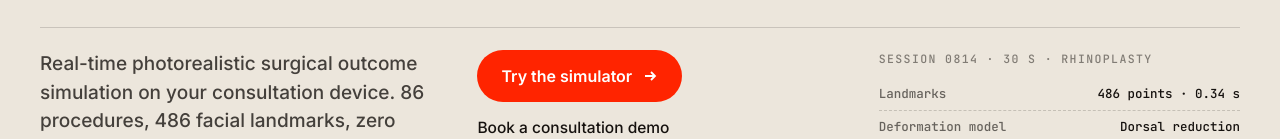
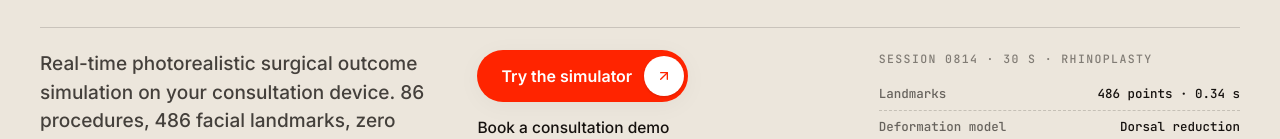
Before and after one commit to shivammane2007/3D_Simulator_Frontend_Web_Integration, a Next.js app: page / in a window 1280 px wide. Shown: the part 457-596 px from the top of the page. Built offline with nearby package versions, Linux system fonts and the light colour scheme; a web font is replaced by a local one.

Commit message:
feat: implement frontend web integration with Next.js, Tailwind CSS, and UI components

```diff
--- a/package.json
+++ b/package.json
@@ -15,8 +15,10 @@
     "@radix-ui/react-dialog": "^1.1.23",
     "@radix-ui/react-dropdown-menu": "^2.1.24",
     "@radix-ui/react-navigation-menu": "^1.2.22",
+    "@radix-ui/react-slot": "^1.5.0",
     "@radix-ui/react-tabs": "^1.1.21",
     "@radix-ui/react-tooltip": "^1.2.16",
+    "class-variance-authority": "^0.7.1",
     "clsx": "^2.1.1",
     "framer-motion": "^13.1.1",
     "gsap": "^3.15.0",
--- a/src/app/globals.css
+++ b/src/app/globals.css
@@ -1,4 +1,4 @@
-@import url("https://fonts.googleapis.com/css2?family=Inter+Tight:wght@400;500;600;700&family=Inter:wght@400;500;600&family=JetBrains+Mono:wght@400;500&display=swap");
+@import url("https://fonts.googleapis.com/css2?family=DM+Sans:ital,opsz,wght@0,9..40,100..1000;1,9..40,100..1000&family=Plus+Jakarta+Sans:ital,wght@0,200..800;1,200..800&family=Inter+Tight:wght@400;500;600;700&family=Inter:wght@400;500;600&family=JetBrains+Mono:wght@400;500&display=swap");
 @import url("https://fonts.googleapis.com/css2?family=Audiowide&family=DM+Mono:wght@400;500&family=Geist:wght@400;500;600;700&family=Geist+Mono:wght@400;500&family=Hedvig+Letters+Serif:opsz@12..24&family=Instrument+Sans:wght@400;500;600;700&family=Instrument+Serif:ital@0;1&family=Inter+Tight:wght@300;400;500;600;700&family=Inter:wght@400;500;600;700&family=Lato:wght@400;700&family=Manrope:wght@400;500;600;700&family=Monda:wght@400;500;600;700&family=Outfit:wght@400;500;600&family=Playfair+Display:ital,wght@0,700;1,700&family=Red+Hat+Display:wght@400;500;600;700&family=Rethink+Sans:wght@400;500;600;700&family=Tillana:wght@400;500;600;700&family=Urbanist:wght@400;500;600;700&display=swap");
 @import "tailwindcss";
 @import "./originkit-section-theme.css";
@@ -12,6 +12,10 @@
 
 @layer base {
   :root {
+    /* Fonts */
+    --font-dm-sans: "DM Sans", system-ui, sans-serif;
+    --font-plus-jakarta: "Plus Jakarta Sans", system-ui, sans-serif;
+
     /* Canvas & Surfaces */
     --background: #F3F0EE;
     --surface: #FFFFFF;
--- a/src/app/layout.tsx
+++ b/src/app/layout.tsx
@@ -1,24 +1,9 @@
 import type { Metadata } from 'next';
-import { Plus_Jakarta_Sans, DM_Sans } from 'next/font/google';
 import './globals.css';
 import { siteConfig } from '@/config/site';
 import Navigation from '@/components/layout/Navigation';
 import Footer from '@/components/layout/Footer';
 import LenisProvider from '@/components/motion/LenisProvider';
-
-const plusJakartaSans = Plus_Jakarta_Sans({
-  subsets: ['latin'],
-  weight: ['400', '500', '600', '700', '800'],
-  variable: '--font-plus-jakarta',
-  display: 'swap',
-});
-
-const dmSans = DM_Sans({
-  subsets: ['latin'],
-  weight: ['300', '400', '500', '600', '700'],
-  variable: '--font-dm-sans',
-  display: 'swap',
-});
 
 export const metadata: Metadata = {
   title: {
@@ -74,10 +59,11 @@ export default function RootLayout({
       lang="en"
       data-scroll-behavior="smooth"
       suppressHydrationWarning
-      className={`${plusJakartaSans.variable} ${dmSans.variable}`}
     >
       <head>
         <meta name="theme-color" content="#FAFAF7" />
+        <link rel="preconnect" href="https://fonts.googleapis.com" />
+        <link rel="preconnect" href="https://fonts.gstatic.com" crossOrigin="anonymous" />
       </head>
       <body
         className="antialiased bg-[var(--background)] text-[var(--foreground)]"
--- a/src/app/login/page.tsx
+++ b/src/app/login/page.tsx
@@ -5,7 +5,7 @@ import Link from 'next/link';
 import { Lock, Mail, ArrowRight, ShieldCheck, Sparkles } from 'lucide-react';
 import { Section, Container } from '@/components/layout/Container';
 import { Eyebrow, Heading, Prose } from '@/components/ui/Typography';
-import { Button } from '@/components/ui/Button';
+import { Button } from '@/components/ui/button';
 import { routes } from '@/config/routes';
 
 export default function LoginPage() {
--- a/src/app/procedures/page.tsx
+++ b/src/app/procedures/page.tsx
@@ -6,7 +6,7 @@ import { Search, ArrowRight, Sparkles } from 'lucide-react';
 import { procedures, procedureCategories, type ProcedureCategory } from '@/data/procedures';
 import { routes } from '@/config/routes';
 import { cn } from '@/lib/utils';
-import { SatelliteButton } from '@/components/ui/Button';
+import { SatelliteButton } from '@/components/ui/button';
 
 export default function ProceduresPage() {
   const [searchQuery, setSearchQuery] = useState('');
--- a/src/components/sections/HeroSection.tsx
+++ b/src/components/sections/HeroSection.tsx
@@ -7,6 +7,7 @@ import Link from "next/link";
 import GrinIris from "@/components/ui/hero-51/grin-iris";
 import "@/components/originkit/hero-51.css";
 import { routes } from "@/config/routes";
+import { ButtonWithIcon } from "@/components/ui/button-witn-icon";
 
 export default function HeroSection() {
   return (
@@ -58,19 +59,13 @@ export default function HeroSection() {
             86 procedures, 486 facial landmarks, zero cloud uploads. Built for plastic surgeons.
           </p>
           <div className="buttons">
-            <Link className="btn" href={routes.simulate}>
-              Try the simulator{" "}
-              <svg
-                width="16"
-                height="16"
-                viewBox="0 0 16 16"
-                fill="none"
-                stroke="currentColor"
-                strokeWidth="1.8"
-              >
-                <path d="M3 8h10M9 4l4 4-4 4" />
-              </svg>
-            </Link>
+            <ButtonWithIcon
+              href={routes.simulate}
+              className="bg-[#FF2400] hover:bg-[#15110E] text-white h-[52px] text-sm sm:text-base font-semibold shadow-level-1 transition-all duration-500 border-0"
+              iconClassName="w-10 h-10 bg-white text-[#FF2400]"
+            >
+              Try the simulator
+            </ButtonWithIcon>
             <Link className="link" href={routes.consultation}>
               Book a consultation demo
             </Link>
--- a/src/components/sections/ProcedureExplorer.tsx
+++ b/src/components/sections/ProcedureExplorer.tsx
@@ -5,7 +5,7 @@ import Link from 'next/link';
 import { ArrowRight, Sparkles } from 'lucide-react';
 import { procedures, procedureCategories, type ProcedureCategory } from '@/data/procedures';
 import { routes } from '@/config/routes';
-import { SatelliteButton } from '@/components/ui/Button';
+import { SatelliteButton } from '@/components/ui/button';
 import { cn } from '@/lib/utils';
 import { useLanguage } from '@/context/LanguageContext';
 
--- a/src/components/simulator/SimulatorShell.tsx
+++ b/src/components/simulator/SimulatorShell.tsx
@@ -2,7 +2,7 @@
 
 import { useState } from 'react';
 import { Camera, Sliders, Eye, RefreshCw, Download, Share2, CheckCircle2, ShieldAlert, Sparkles, Check } from 'lucide-react';
-import { Button } from '@/components/ui/Button';
+import { Button } from '@/components/ui/button';
 import BeforeAfterSlider from '@/components/media/BeforeAfterSlider';
 import { procedures, type Procedure } from '@/data/procedures';
 import { cn } from '@/lib/utils';
--- /dev/null
+++ b/src/components/ui/button-witn-icon.tsx
@@ -0,0 +1,83 @@
+import * as React from "react";
+import Link from "next/link";
+import { Button } from "@/components/ui/button";
+import { ArrowRight, ArrowUpRight } from "lucide-react";
+import { cn } from "@/lib/utils";
+
+export interface ButtonWithIconProps extends React.ButtonHTMLAttributes<HTMLButtonElement> {
+  href?: string;
+  text?: string;
+  icon?: React.ReactNode;
+  iconClassName?: string;
+  asChild?: boolean;
+}
+
+export const ButtonWithIcon = ({
+  href,
+  text,
+  children,
+  className,
+  icon,
+  iconClassName,
+  ...props
+}: ButtonWithIconProps) => {
+  const content = (
+    <>
+      <span className="relative z-10 transition-all duration-500">
+        {children || text || "Let's Collaborate"}
+      </span>
+      <div
+        className={cn(
+          "absolute right-1 w-10 h-10 bg-white text-[#FF2400] rounded-full flex items-center justify-center transition-all duration-500 group-hover:right-[calc(100%-44px)] group-hover:rotate-45 shadow-sm",
+          iconClassName
+        )}
+      >
+        {icon || <ArrowUpRight size={16} />}
+      </div>
+    </>
+  );
+
+  if (href) {
+    return (
+      <Button
+        asChild
+        className={cn(
+          "relative text-sm font-semibold rounded-full h-12 p-1 ps-6 pe-14 group transition-all duration-500 hover:ps-14 hover:pe-6 w-fit overflow-hidden cursor-pointer",
+          className
+        )}
+        {...props}
+      >
+        <Link href={href}>
+          {content}
+        </Link>
+      </Button>
+    );
+  }
+
+  return (
+    <Button
+      className={cn(
+        "relative text-sm font-medium rounded-full h-12 p-1 ps-6 pe-14 group transition-all duration-500 hover:ps-14 hover:pe-6 w-fit overflow-hidden cursor-pointer",
+        className
+      )}
+      {...props}
+    >
+      {content}
+    </Button>
+  );
+};
+
+const ButtonWithIconDemo = () => {
+  return (
+    <Button className="relative text-sm font-medium rounded-full h-12 p-1 ps-6 pe-14 group transition-all duration-500 hover:ps-14 hover:pe-6 w-fit overflow-hidden cursor-pointer">
+      <span className="relative z-10 transition-all duration-500">
+        Let&apos;s Collaborate
+      </span>
+      <div className="absolute right-1 w-10 h-10 bg-background text-foreground rounded-full flex items-center justify-center transition-all duration-500 group-hover:right-[calc(100%-44px)] group-hover:rotate-45">
+        <ArrowUpRight size={16} />
+      </div>
+    </Button>
+  );
+};
+
+export default ButtonWithIconDemo;
--- a/src/components/ui/button.tsx
+++ b/src/components/ui/button.tsx
@@ -1,143 +1,122 @@
-import { cn } from '@/lib/utils';
-import Link from 'next/link';
-import { ArrowRight } from 'lucide-react';
+import * as React from "react"
+import { Slot } from "@radix-ui/react-slot"
+import { cva, type VariantProps } from "class-variance-authority"
+import Link, { type LinkProps } from "next/link"
+import { cn } from "@/lib/utils"
 
-type ButtonVariant = 'primary' | 'secondary' | 'signal' | 'ghost';
-type ButtonSize = 'sm' | 'md' | 'lg';
+const buttonVariants = cva(
+  "inline-flex items-center justify-center whitespace-nowrap rounded-md text-sm font-medium ring-offset-background transition-colors focus-visible:outline-none focus-visible:ring-2 focus-visible:ring-ring focus-visible:ring-offset-2 disabled:pointer-events-none disabled:opacity-50",
+  {
+    variants: {
+      variant: {
+        default: "bg-primary text-primary-foreground hover:bg-primary/90",
+        // "primary" maps to site's Signal Orange theme
+        primary: "bg-[#141413] text-white hover:bg-[#CF4500] transition-colors duration-200",
+        destructive: "bg-destructive text-destructive-foreground hover:bg-destructive/90",
+        outline: "border border-input bg-background hover:bg-accent hover:text-accent-foreground",
+        secondary: "bg-secondary text-secondary-foreground hover:bg-secondary/80",
+        ghost: "hover:bg-accent hover:text-accent-foreground",
+        link: "text-primary underline-offset-4 hover:underline",
+      },
+      size: {
+        default: "h-10 px-4 py-2",
+        // "md" alias for default
+        md: "h-10 px-4 py-2",
+        sm: "h-9 rounded-md px-3",
+        lg: "h-11 rounded-md px-8",
+        icon: "h-10 w-10",
+      },
+      fullWidth: {
+        true: "w-full",
+        false: "",
+      },
+    },
+    defaultVariants: {
+      variant: "default",
+      size: "default",
+      fullWidth: false,
+    },
+  },
+)
 
-interface ButtonBaseProps {
-  variant?: ButtonVariant;
-  size?: ButtonSize;
-  className?: string;
-  children: React.ReactNode;
-  fullWidth?: boolean;
-  disabled?: boolean;
+export interface ButtonProps
+  extends React.ButtonHTMLAttributes<HTMLButtonElement>,
+    VariantProps<typeof buttonVariants> {
+  asChild?: boolean
+  fullWidth?: boolean
 }
 
-interface ButtonProps extends ButtonBaseProps {
-  type?: 'button' | 'submit' | 'reset';
-  onClick?: () => void;
-  ariaLabel?: string;
+const Button = React.forwardRef<HTMLButtonElement, ButtonProps>(
+  ({ className, variant, size, fullWidth, asChild = false, ...props }, ref) => {
+    const Comp = asChild ? Slot : "button"
+    return (
+      <Comp
+        className={cn(buttonVariants({ variant, size, fullWidth, className }))}
+        ref={ref}
+        {...props}
+      />
+    )
+  },
+)
+Button.displayName = "Button"
+
+// ─── SatelliteButton ────────────────────────────────────────────────────────
+// Pill-shaped button with optional href navigation — used in ProcedureExplorer etc.
+interface SatelliteButtonProps extends React.ButtonHTMLAttributes<HTMLButtonElement> {
+  children?: React.ReactNode
+  href?: string
+  ariaLabel?: string
 }
 
-interface LinkButtonProps extends ButtonBaseProps {
-  href: string;
-  external?: boolean;
-  ariaLabel?: string;
+const SatelliteButton = React.forwardRef<HTMLButtonElement, SatelliteButtonProps>(
+  ({ className, children, href, ariaLabel, ...props }, ref) => {
+    const classes = cn(
+      "inline-flex items-center gap-2 rounded-full bg-[#141413] px-5 py-2.5 text-sm font-medium text-white transition-all duration-200 hover:bg-[#CF4500] focus-visible:outline-none focus-visible:ring-2 focus-visible:ring-[#FF2400] focus-visible:ring-offset-2 disabled:pointer-events-none disabled:opacity-50",
+      className,
+    )
+
+    if (href) {
+      return (
+        <Link href={href} className={classes} aria-label={ariaLabel}>
+          {children}
+        </Link>
+      )
     }
 
-const variantClasses: Record<ButtonVariant, string> = {
-  primary:
-    'bg-[#141413] text-[#F3F0EE] border-[1.5px] border-[#141413] hover:bg-[#262627] hover:border-[#262627] active:scale-[0.98]',
-  secondary:
-    'bg-white text-[#141413] border-[1.5px] border-[#141413] hover:bg-[#F3F0EE] active:scale-[0.98]',
-  signal:
-    'bg-[#CF4500] text-white border-0 hover:bg-[#B33B00] active:scale-[0.98]',
-  ghost:
-    'bg-transparent text-[#141413] hover:bg-[#EBE7E3]',
-};
-
-const sizeClasses: Record<ButtonSize, string> = {
-  sm: 'px-4 py-1.5 text-xs font-medium rounded-[20px] min-h-[36px] tracking-[-0.02em]',
-  md: 'px-6 py-2.5 text-sm font-medium rounded-[20px] min-h-[44px] tracking-[-0.02em]',
-  lg: 'px-8 py-3.5 text-base font-medium rounded-[20px] min-h-[50px] tracking-[-0.02em]',
-};
-
-const baseClasses =
-  'inline-flex items-center justify-center gap-2 transition-all duration-150 focus-visible:outline-none focus-visible:ring-2 focus-visible:ring-[#141413] disabled:opacity-50 disabled:pointer-events-none select-none cursor-pointer';
-
-export function Button({
-  variant = 'primary',
-  size = 'md',
-  className,
-  children,
-  fullWidth,
-  disabled,
-  type = 'button',
-  onClick,
-  ariaLabel,
-}: ButtonProps) {
     return (
       <button
-      type={type}
-      onClick={onClick}
-      disabled={disabled}
+        ref={ref}
+        className={classes}
         aria-label={ariaLabel}
-      className={cn(
-        baseClasses,
-        variantClasses[variant],
-        sizeClasses[size],
-        fullWidth && 'w-full',
-        className
-      )}
+        {...props}
       >
         {children}
       </button>
-  );
+    )
+  },
+)
+SatelliteButton.displayName = "SatelliteButton"
+
+// ─── LinkButton ─────────────────────────────────────────────────────────────
+// Next.js Link styled as a button — used in login, procedures pages etc.
+export interface LinkButtonProps extends Omit<LinkProps, "className">, VariantProps<typeof buttonVariants> {
+  className?: string
+  children: React.ReactNode
 }
 
-export function LinkButton({
-  href,
-  variant = 'primary',
-  size = 'md',
-  className,
-  children,
-  fullWidth,
-  external,
-  ariaLabel,
-}: LinkButtonProps) {
-  const classes = cn(
-    baseClasses,
-    variantClasses[variant],
-    sizeClasses[size],
-    fullWidth && 'w-full',
-    className
-  );
-
-  if (external) {
+const LinkButton = React.forwardRef<HTMLAnchorElement, LinkButtonProps>(
+  ({ className, variant, size, children, ...props }, ref) => {
     return (
-      <a
-        href={href}
-        target="_blank"
-        rel="noopener noreferrer"
-        aria-label={ariaLabel}
-        className={classes}
+      <Link
+        ref={ref}
+        className={cn(buttonVariants({ variant, size, className }))}
+        {...props}
       >
         {children}
-      </a>
-    );
-  }
+      </Link>
+    )
+  },
+)
+LinkButton.displayName = "LinkButton"
 
-  return (
-    <Link href={href} aria-label={ariaLabel} className={classes}>
-      {children}
-    </Link>
-  );
-}
-
-/**
- * Satellite Micro-CTA:
- * A 52px circular white button with ink arrow docked onto the bottom-right of a circular portrait
- */
-export function SatelliteButton({
-  href,
-  ariaLabel = 'Explore',
-  className,
-}: {
-  href: string;
-  ariaLabel?: string;
-  className?: string;
-}) {
-  return (
-    <Link
-      href={href}
-      aria-label={ariaLabel}
-      className={cn(
-        'w-[52px] h-[52px] rounded-full bg-white text-[#141413] flex items-center justify-center shadow-level-2 border border-black/5 hover:scale-105 transition-transform duration-200 cursor-pointer shrink-0 z-20 group',
-        className
-      )}
-    >
-      <ArrowRight className="w-5 h-5 group-hover:translate-x-0.5 transition-transform duration-150" />
-    </Link>
-  );
-}
+export { Button, buttonVariants, SatelliteButton, LinkButton }
--- /dev/null
+++ b/src/components/ui/demo.tsx
@@ -0,0 +1,5 @@
+import ButtonWithIconDemo from "@/components/ui/button-witn-icon";
+
+export default function DemoOne() {
+  return <ButtonWithIconDemo />;
+}
```
Also changed, not shown: 1 other file (tests, documents, lock files or other folders). Lines whose indentation alone changed are shown as unchanged.
